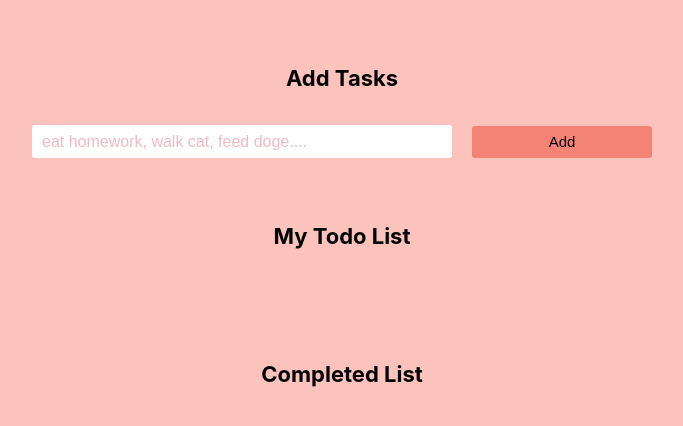
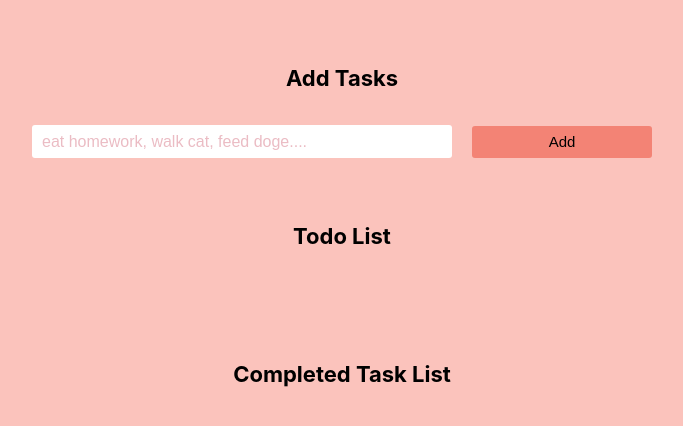
Before and after one commit to jlnfoo/todo2, a React (Create React App) app in the folder todo-app/: page / in a window 1280 px wide. Shown: the top 426 px of the page, without its empty margins (298-981 px from the left). Built offline with nearby package versions, Linux system fonts and the light colour scheme.

Commit message:
rename todo list header

```diff
--- a/todo-app/src/App.tsx
+++ b/todo-app/src/App.tsx
@@ -176,7 +176,7 @@ const App = () => {
       </div>
 
       <div className="todolist">
-        <h1>My Todo List</h1>
+        <h1>Todo List</h1>
         <ul>
           {taskList.map((task) => (
             <li>
@@ -205,7 +205,7 @@ const App = () => {
       </div>
 
       <div className="todolist">
-        <h1>Completed List</h1>
+        <h1>Completed Task List</h1>
         <ul>
           {completedList.map((task) => (
             <li>
```
